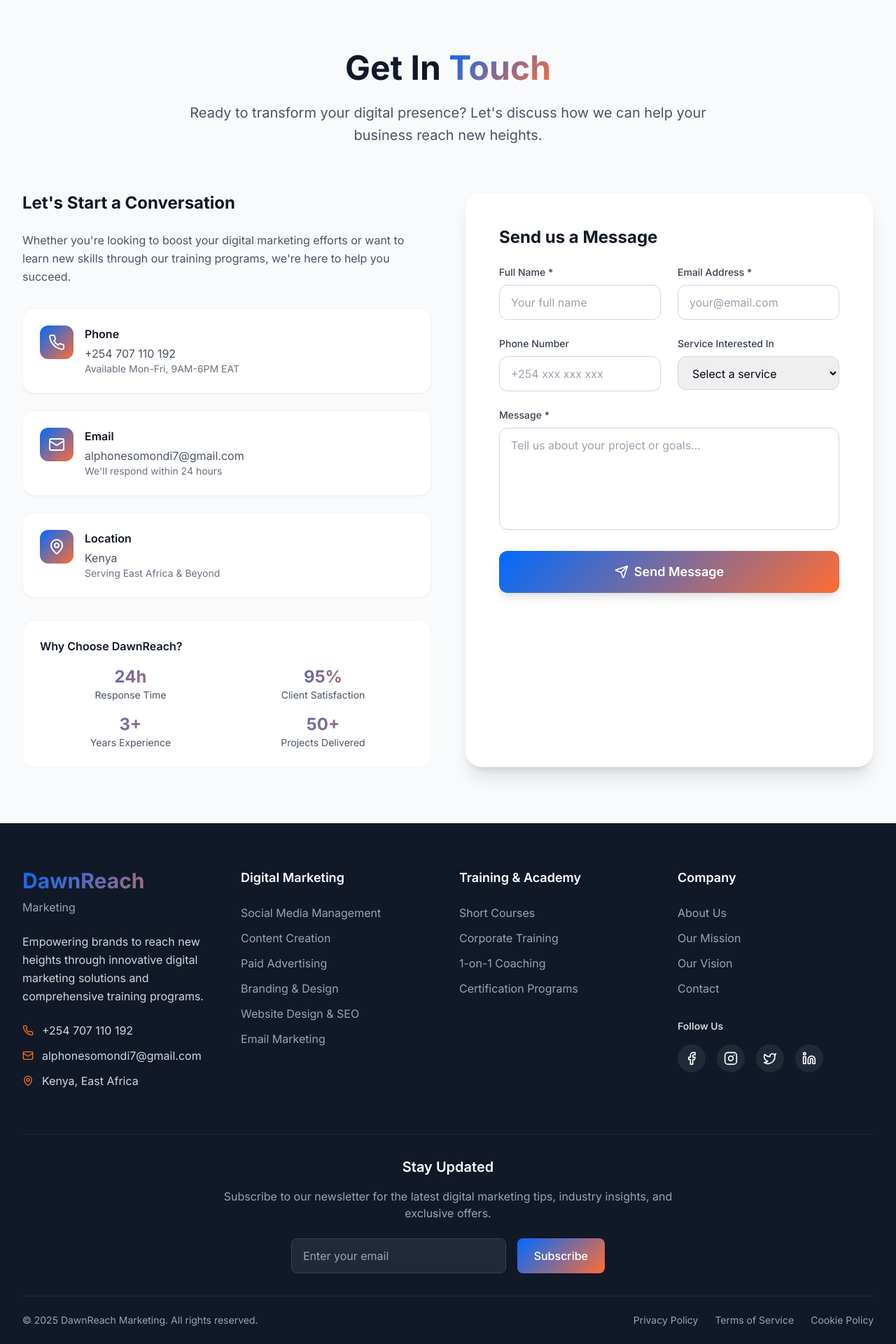
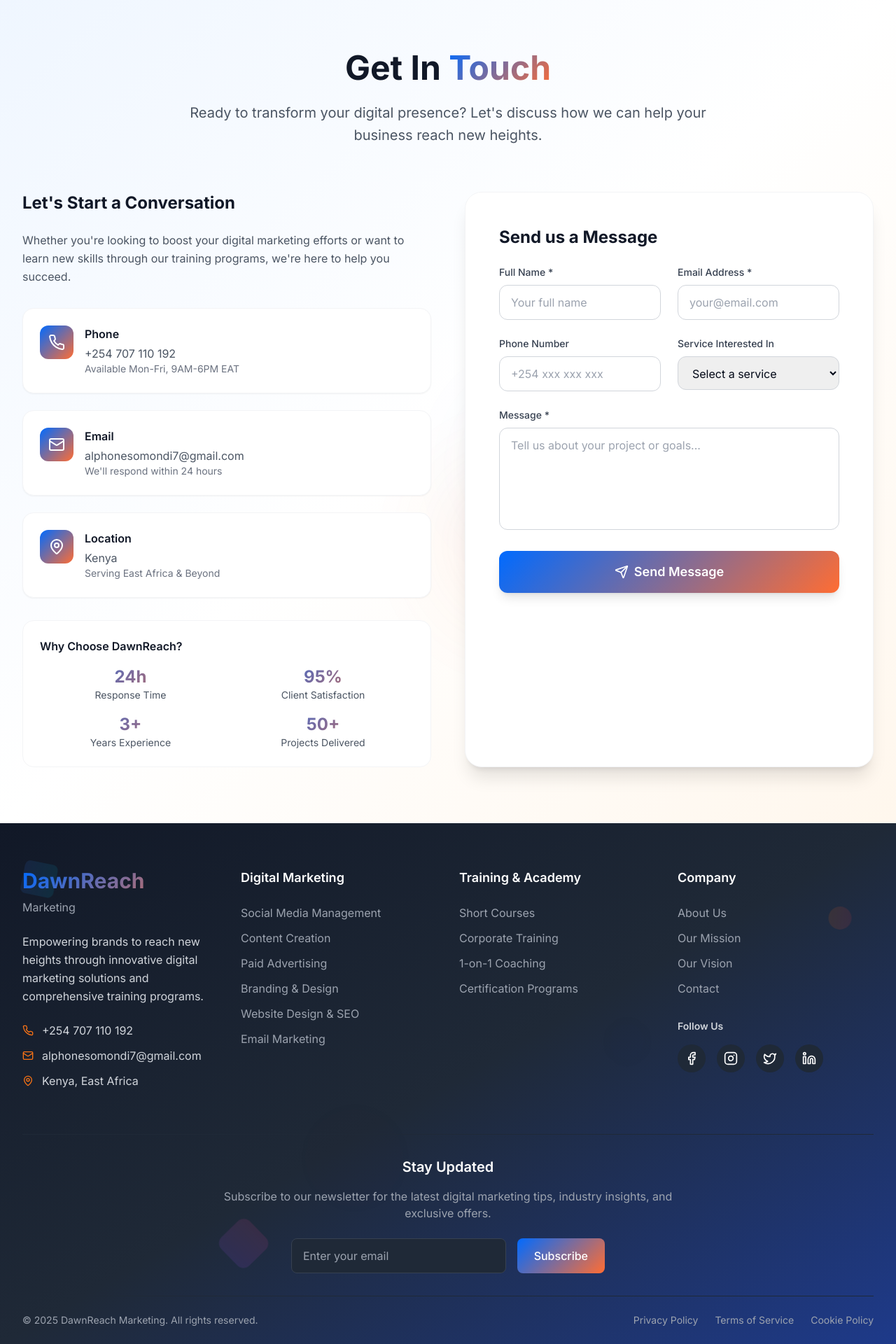
Before and after one commit to SK3CHI3/DWAN-REACH-MA, a React (Vite) app: page / in a window 1280 px wide. Shown: the part 5613-7533 px from the top of the page at 70% size. Built offline with nearby package versions, Linux system fonts and the light colour scheme.

Commit message:
Apply hero section background to the entire page.

```diff
--- a/src/components/About.tsx
+++ b/src/components/About.tsx
@@ -1,4 +1,3 @@
-
 import React from 'react';
 import { Target, Eye, Heart, Users, Lightbulb, Rocket } from 'lucide-react';
 
@@ -34,8 +33,23 @@ const About = () => {
   ];
 
   return (
-    <section id="about" className="py-20 bg-white">
-      <div className="max-w-7xl mx-auto px-4 sm:px-6 lg:px-8">
+    <section id="about" className="relative py-20 bg-gradient-to-br from-orange-50 via-white to-blue-50 overflow-hidden">
+      {/* Animated Background Elements */}
+      <div className="absolute inset-0 pointer-events-none">
+        <div className="absolute top-32 right-16 floating">
+          <div className="w-14 h-14 bg-gradient-to-r from-orange-500 to-red-500 rounded-xl transform rotate-45 opacity-20"></div>
+        </div>
+        <div className="absolute top-80 left-16 floating-delayed">
+          <div className="w-18 h-18 bg-gradient-to-r from-blue-500 to-teal-500 rounded-2xl transform -rotate-12 opacity-20"></div>
+        </div>
+        <div className="absolute bottom-32 right-1/4 floating-delayed-2">
+          <div className="w-16 h-16 bg-gradient-to-r from-green-500 to-blue-500 rounded-full opacity-20"></div>
+        </div>
+        <div className="absolute top-1/4 left-1/3 w-56 h-56 bg-gradient-to-r from-orange-400/20 to-red-600/20 rounded-full blur-3xl pulse-glow"></div>
+        <div className="absolute bottom-1/3 right-1/4 w-72 h-72 bg-gradient-to-r from-blue-400/20 to-purple-600/20 rounded-full blur-3xl pulse-glow"></div>
+      </div>
+
+      <div className="relative z-10 max-w-7xl mx-auto px-4 sm:px-6 lg:px-8">
         {/* Section Header */}
         <div className="text-center mb-16">
           <h2 className="text-4xl md:text-5xl font-bold text-gray-900 mb-6">
--- a/src/components/Contact.tsx
+++ b/src/components/Contact.tsx
@@ -1,4 +1,3 @@
-
 import React, { useState } from 'react';
 import { Mail, Phone, MapPin, Send, CheckCircle } from 'lucide-react';
 
@@ -52,8 +51,23 @@ const Contact = () => {
   ];
 
   return (
-    <section id="contact" className="py-20 bg-gray-50">
-      <div className="max-w-7xl mx-auto px-4 sm:px-6 lg:px-8">
+    <section id="contact" className="relative py-20 bg-gradient-to-br from-blue-50 via-white to-orange-50 overflow-hidden">
+      {/* Animated Background Elements */}
+      <div className="absolute inset-0 pointer-events-none">
+        <div className="absolute top-24 left-12 floating">
+          <div className="w-15 h-15 bg-gradient-to-r from-blue-500 to-purple-500 rounded-xl transform rotate-12 opacity-20"></div>
+        </div>
+        <div className="absolute top-96 right-24 floating-delayed">
+          <div className="w-12 h-12 bg-gradient-to-r from-orange-500 to-pink-500 rounded-full opacity-20"></div>
+        </div>
+        <div className="absolute bottom-48 left-1/3 floating-delayed-2">
+          <div className="w-18 h-18 bg-gradient-to-r from-green-500 to-teal-500 rounded-2xl transform -rotate-45 opacity-20"></div>
+        </div>
+        <div className="absolute top-1/2 right-1/3 w-40 h-40 bg-gradient-to-r from-blue-400/20 to-indigo-600/20 rounded-full blur-3xl pulse-glow"></div>
+        <div className="absolute bottom-1/4 left-1/2 w-52 h-52 bg-gradient-to-r from-orange-400/20 to-red-600/20 rounded-full blur-3xl pulse-glow"></div>
+      </div>
+
+      <div className="relative z-10 max-w-7xl mx-auto px-4 sm:px-6 lg:px-8">
         {/* Section Header */}
         <div className="text-center mb-16">
           <h2 className="text-4xl md:text-5xl font-bold text-gray-900 mb-6">
--- a/src/components/Footer.tsx
+++ b/src/components/Footer.tsx
@@ -29,8 +29,23 @@ const Footer = () => {
   };
 
   return (
-    <footer className="bg-gray-900 text-white">
-      <div className="max-w-7xl mx-auto px-4 sm:px-6 lg:px-8">
+    <footer className="relative bg-gradient-to-br from-gray-900 via-gray-800 to-blue-900 text-white overflow-hidden">
+      {/* Animated Background Elements */}
+      <div className="absolute inset-0 pointer-events-none opacity-30">
+        <div className="absolute top-16 left-8 floating">
+          <div className="w-12 h-12 bg-gradient-to-r from-blue-500 to-cyan-500 rounded-lg transform rotate-12 opacity-40"></div>
+        </div>
+        <div className="absolute top-32 right-16 floating-delayed">
+          <div className="w-8 h-8 bg-gradient-to-r from-orange-500 to-red-500 rounded-full opacity-40"></div>
+        </div>
+        <div className="absolute bottom-24 left-1/4 floating-delayed-2">
+          <div className="w-14 h-14 bg-gradient-to-r from-purple-500 to-pink-500 rounded-xl transform -rotate-45 opacity-40"></div>
+        </div>
+        <div className="absolute top-1/3 right-1/4 w-32 h-32 bg-gradient-to-r from-blue-400/10 to-purple-600/10 rounded-full blur-3xl pulse-glow"></div>
+        <div className="absolute bottom-1/4 left-1/3 w-40 h-40 bg-gradient-to-r from-orange-400/10 to-red-600/10 rounded-full blur-3xl pulse-glow"></div>
+      </div>
+
+      <div className="relative z-10 max-w-7xl mx-auto px-4 sm:px-6 lg:px-8">
         {/* Main Footer Content */}
         <div className="py-16 grid grid-cols-1 md:grid-cols-2 lg:grid-cols-4 gap-8">
           {/* Company Info */}
--- a/src/components/Services.tsx
+++ b/src/components/Services.tsx
@@ -1,4 +1,3 @@
-
 import React from 'react';
 import {
   Smartphone,
@@ -134,8 +133,23 @@ const Services = () => {
   );
 
   return (
-    <section id="services" className="py-20 bg-gray-50">
-      <div className="max-w-7xl mx-auto px-4 sm:px-6 lg:px-8">
+    <section id="services" className="relative py-20 bg-gradient-to-br from-blue-50 via-white to-orange-50 overflow-hidden">
+      {/* Animated Background Elements */}
+      <div className="absolute inset-0 pointer-events-none">
+        <div className="absolute top-20 left-10 floating">
+          <div className="w-16 h-16 bg-gradient-to-r from-blue-500 to-blue-600 rounded-2xl transform rotate-12 opacity-20"></div>
+        </div>
+        <div className="absolute top-60 right-20 floating-delayed">
+          <div className="w-12 h-12 bg-gradient-to-r from-orange-500 to-orange-600 rounded-full opacity-20"></div>
+        </div>
+        <div className="absolute bottom-40 left-1/4 floating-delayed-2">
+          <div className="w-20 h-20 bg-gradient-to-r from-purple-500 to-pink-500 rounded-3xl transform -rotate-12 opacity-20"></div>
+        </div>
+        <div className="absolute top-1/3 right-1/3 w-48 h-48 bg-gradient-to-r from-blue-400/20 to-purple-600/20 rounded-full blur-3xl pulse-glow"></div>
+        <div className="absolute bottom-1/4 left-1/4 w-64 h-64 bg-gradient-to-r from-orange-400/20 to-pink-600/20 rounded-full blur-3xl pulse-glow"></div>
+      </div>
+
+      <div className="relative z-10 max-w-7xl mx-auto px-4 sm:px-6 lg:px-8">
         {/* Section Header */}
         <div className="text-center mb-16">
           <h2 className="text-4xl md:text-5xl font-bold text-gray-900 mb-6">
```
